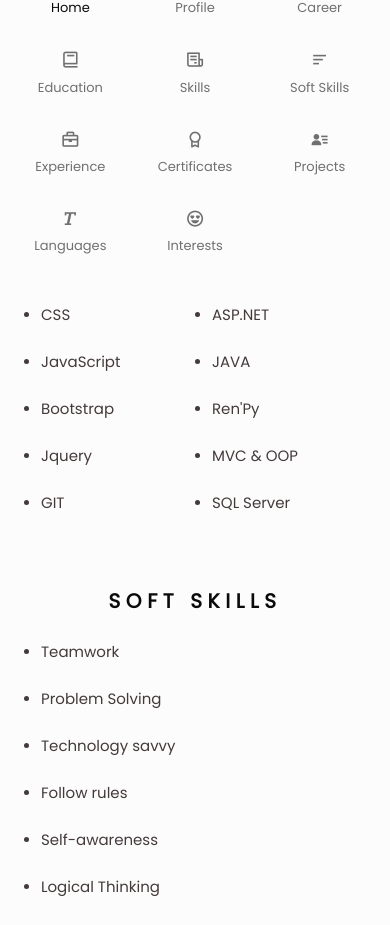
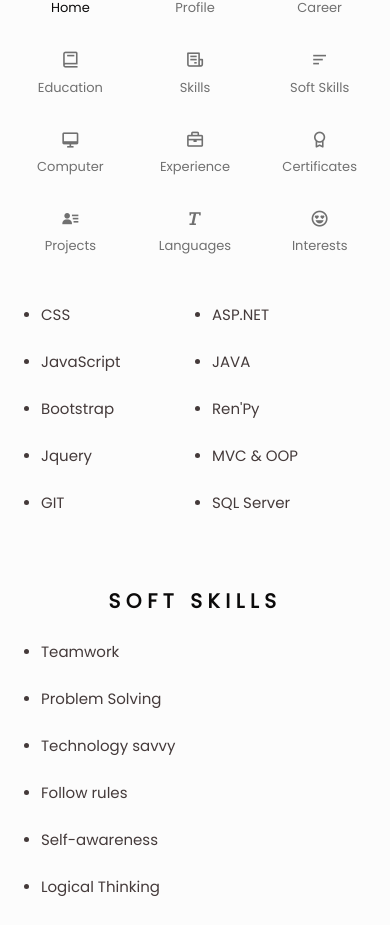
Before and after one commit to ZerOWL1/ZO1-CV-WEBSITE, a plain HTML site: page index.html in a window 390 px wide. Shown: the part 1400-2325 px from the top of the page. Drawn offline with nearby package versions, Linux system fonts and the light colour scheme.

Commit message:
Haild add Compu Skill mobile nav button

```diff
--- a/index.html
+++ b/index.html
@@ -79,35 +79,42 @@
                             <span>Soft Skills</span>
                         </a>
                     </li>
-                    <!-- 7 Experience -->
+                    <!-- 7 Soft-Skills -->
+                    <li class="nav__item">
+                        <a href="#compu__skills" class="nav__link">
+                            <i class='bx bx-desktop nav__icon'></i>
+                            <span>Computer</span>
+                        </a>
+                    </li>
+                    <!-- 8 Experience -->
                     <li class="nav__item">
                         <a href="#experience" class="nav__link">
                             <i class='bx bx-briefcase nav__icon'></i>
                             <span>Experience</span>
                         </a>
                     </li>
-                    <!-- 8 Certificate -->
+                    <!-- 9 Certificate -->
                     <li class="nav__item">
                         <a href="#certificates" class="nav__link">
                             <i class='bx bx-award nav__icon'></i>
                             <span>Certificates</span>
                         </a>
                     </li>
-                    <!-- 9 Personal Experience -->
+                    <!-- 10 Personal Experience -->
                     <li class="nav__item">
                         <a href="#job__experience" class="nav__link">
                             <i class='bx bxs-user-detail nav__icon'></i>
                             <span>Projects</span>
                         </a>
                     </li>
-                    <!-- 10 Languages -->
+                    <!-- 11 Languages -->
                     <li class="nav__item">
                         <a href="#languages" class="nav__link">
                             <i class='bx bx-text nav__icon'></i>
                             <span>Languages</span>
                         </a>
                     </li>
-                    <!-- 11 Interests -->
+                    <!-- 12 Interests -->
                     <li class="nav__item">
                         <a href="#interests" class="nav__link">
                             <i class='bx bx-happy-heart-eyes nav__icon'></i>
@@ -393,7 +400,7 @@
 
                 </section>
 
-                <section class="skills compu__skills section" id="compu__tech">
+                <section class="skills compu__skills section" id="compu__skills">
                     <h2 class="section-title">Computer Skills</h2>
                     <div class="soft__skills__content bd-grid">
                         <ul class="skills__data">
```
